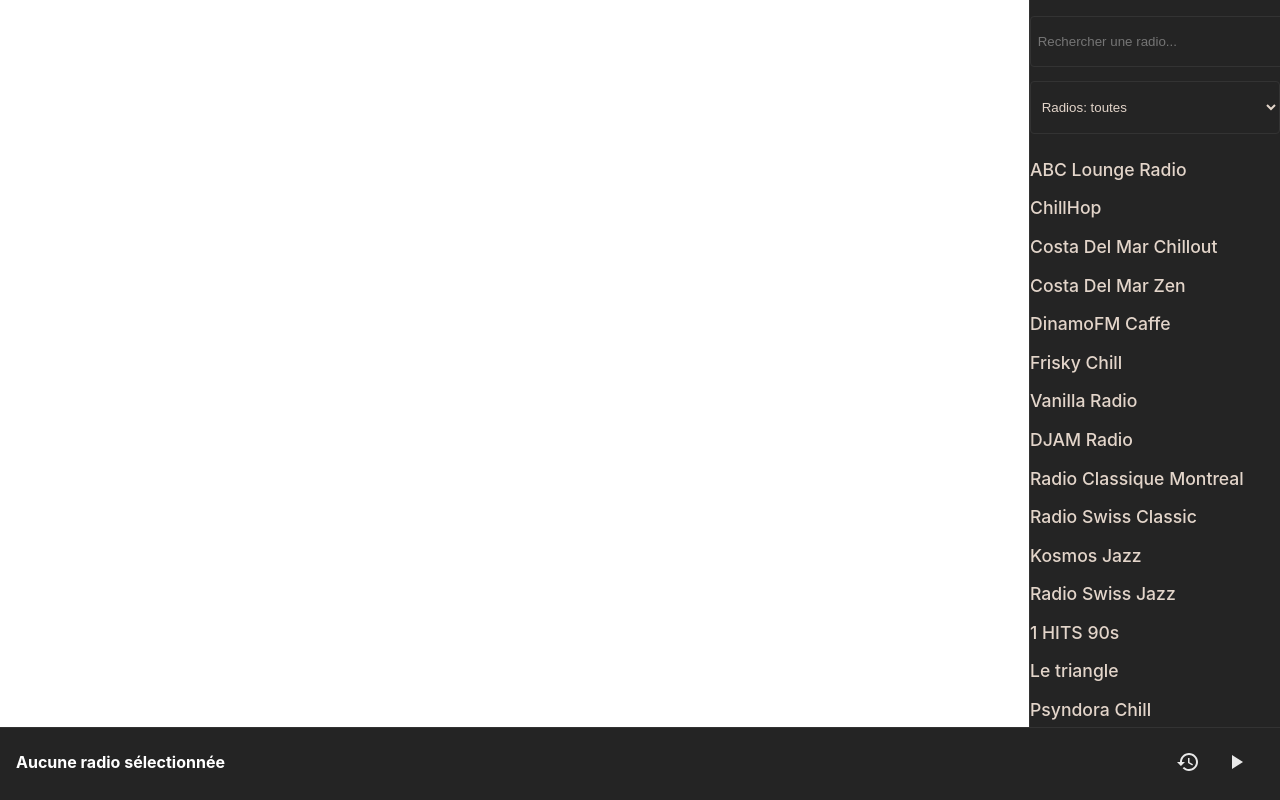
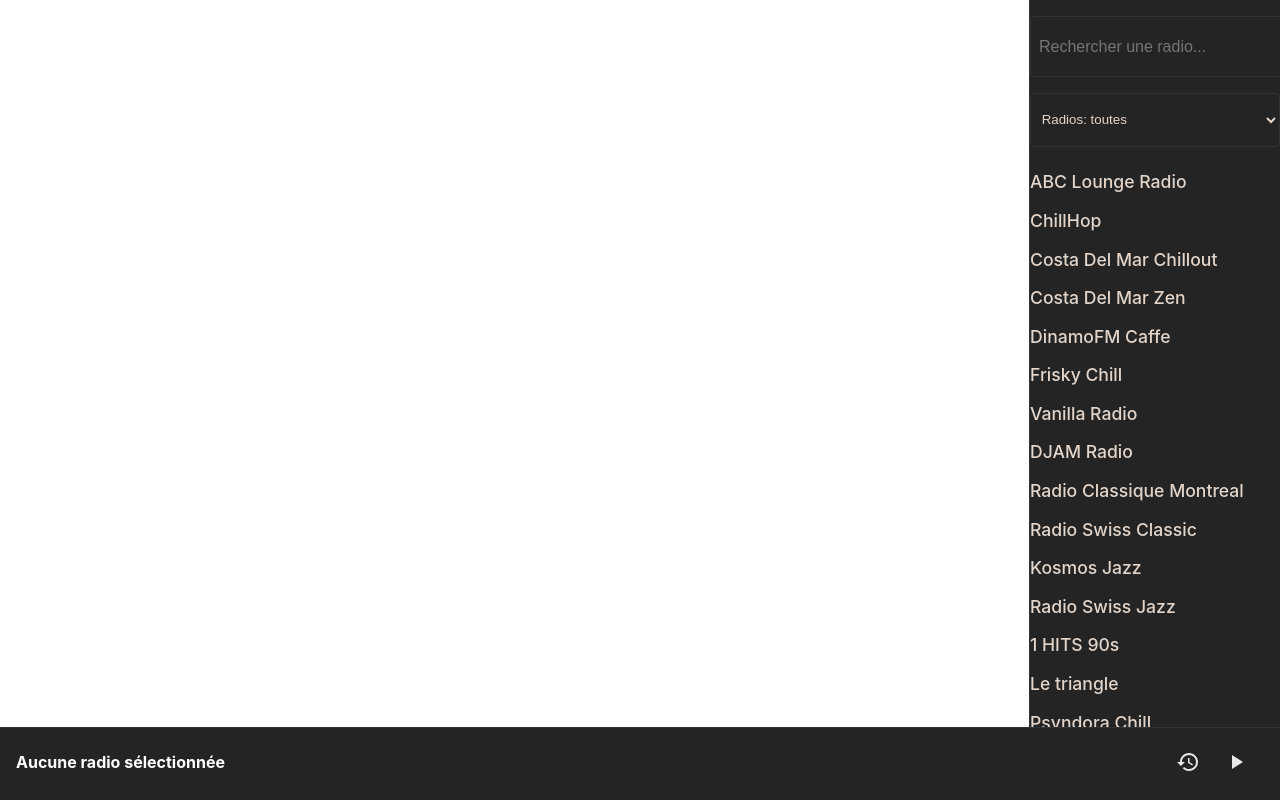
Before and after one commit to jvk88511334/radio, a React (Vite) app: page / in a window 1280 px wide. Built offline with nearby package versions, Linux system fonts and the light colour scheme.

Commit message:
- Police champ de recherche

```diff
--- a/src/components/RadioPlayer.jsx
+++ b/src/components/RadioPlayer.jsx
@@ -57,6 +57,7 @@
                         borderRadius: '4px',
                         width: '100%',
                         height: '2.7em',
+                        fontSize: '16px',
                         marginBottom: '1em'
                     }}
                 />
```
